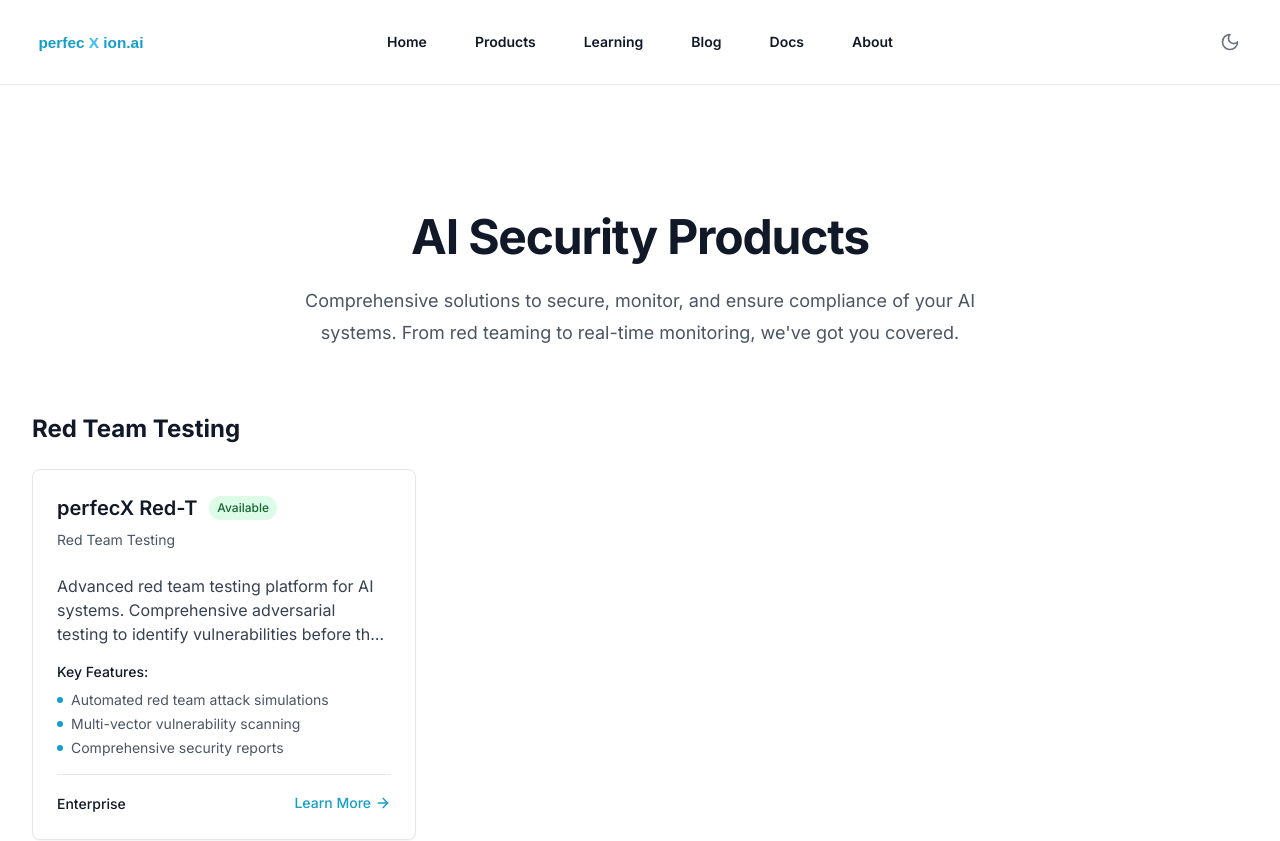
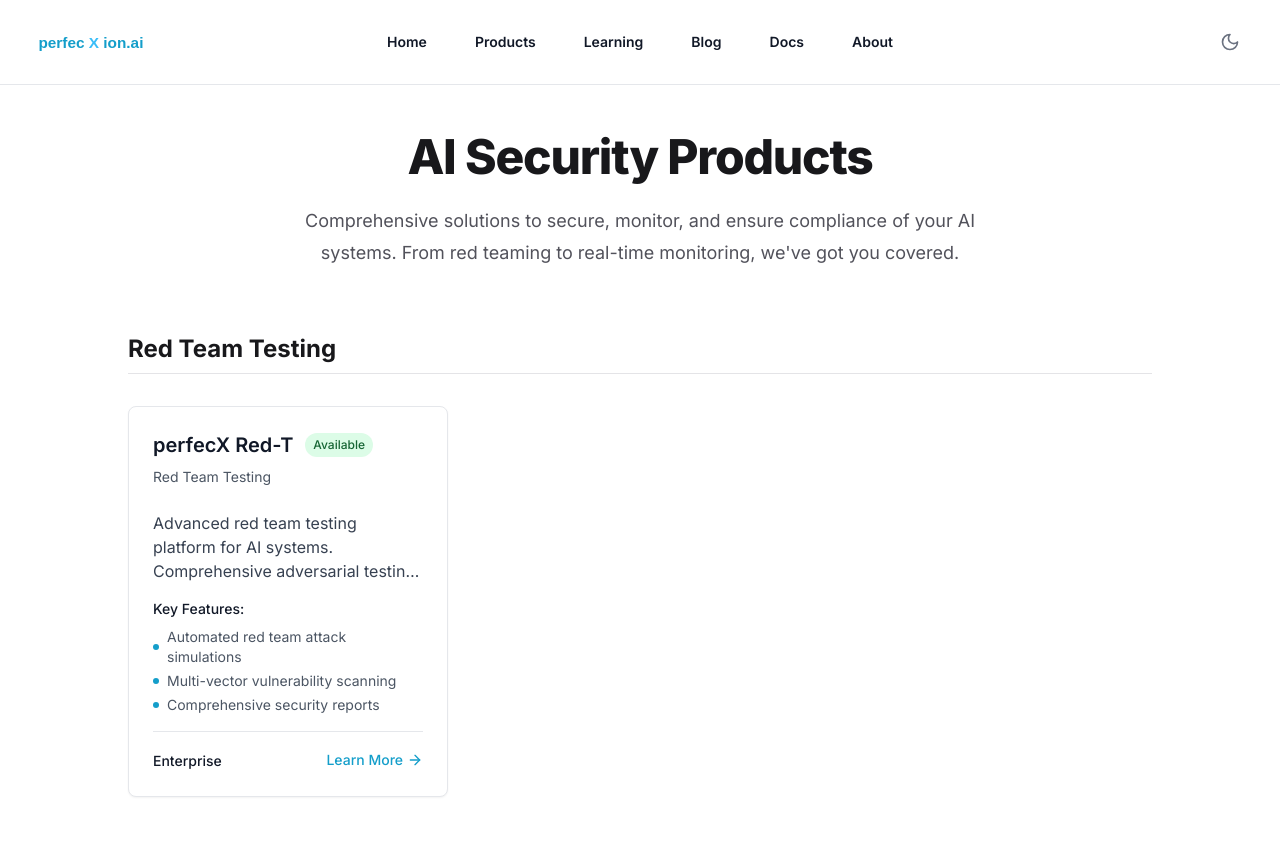
Before and after one commit to perfecxion-ai/perfecxion-site, a Next.js app: page /products in a window 1280 px wide. Shown: the top 841 px of the page. Built offline with nearby package versions, Linux system fonts and the light colour scheme.

Commit message:
Redesign blog post page

```diff
--- a/app/products/page.tsx
+++ b/app/products/page.tsx
@@ -12,40 +12,43 @@
   const categories = Array.from(new Set(products.map(p => p.category)))
 
   return (
-    <div className="bg-white dark:bg-background-dark min-h-screen">
-      <div className="mx-auto max-w-7xl px-6 py-24 sm:py-32 lg:px-8">
-        <div className="mx-auto max-w-2xl text-center mb-16">
-          <h1 className="text-4xl font-bold tracking-tight text-gray-900 dark:text-gray-100 sm:text-5xl">
+    <main className="bg-background min-h-screen">
+      <div className="flex justify-center px-4 sm:px-6 lg:px-8 pt-12 pb-24">
+        <section className="w-full max-w-5xl">
+          <header className="mb-16 text-center">
+            <h1 className="text-4xl sm:text-5xl font-extrabold tracking-tight text-zinc-900 dark:text-zinc-100 mb-4 leading-tight">
               AI Security Products
             </h1>
-          <p className="mt-6 text-lg leading-8 text-gray-600 dark:text-gray-400">
+            <p className="mt-6 text-lg leading-8 text-zinc-600 dark:text-zinc-300 max-w-2xl mx-auto">
               Comprehensive solutions to secure, monitor, and ensure compliance of your AI systems.
               From red teaming to real-time monitoring, we've got you covered.
             </p>
-        </div>
+          </header>
 
+          <div className="space-y-20">
             {categories.map(category => {
               const categoryProducts = products.filter(p => p.category === category)
               return (
-            <div key={category} className="mb-12">
-              <h2 className="text-2xl font-bold text-gray-900 dark:text-gray-100 mb-6">
+                <section key={category} className="">
+                  <h2 className="text-2xl font-bold text-zinc-900 dark:text-zinc-100 mb-8 border-b border-zinc-200 dark:border-zinc-800 pb-2">
                     {category}
                   </h2>
-              <div className="grid grid-cols-1 gap-8 sm:grid-cols-2 lg:grid-cols-3">
+                  <div className="grid grid-cols-1 sm:grid-cols-2 lg:grid-cols-3 gap-8">
                     {categoryProducts.map((product) => (
                       <ProductCard key={product.id} product={product} />
                     ))}
                   </div>
-            </div>
+                </section>
               )
             })}
+          </div>
 
-        <div className="mt-16 text-center">
-          <div className="bg-background-subtle dark:bg-background-dark-subtle rounded-lg p-8">
-            <h3 className="text-xl font-semibold text-gray-900 dark:text-gray-100 mb-4">
+          <div className="mt-24 text-center">
+            <div className="bg-zinc-50 dark:bg-zinc-800 rounded-2xl shadow p-10 max-w-2xl mx-auto">
+              <h3 className="text-2xl font-semibold text-zinc-900 dark:text-zinc-100 mb-4">
                 Need a Custom Solution?
               </h3>
-            <p className="text-gray-600 dark:text-gray-400 mb-6">
+              <p className="text-zinc-600 dark:text-zinc-300 mb-6">
                 Our team can work with you to develop custom AI security solutions
                 tailored to your specific requirements and use cases.
               </p>
@@ -54,7 +57,8 @@
               </Link>
             </div>
           </div>
+        </section>
       </div>
-    </div>
+    </main>
   )
 }
```
Lines whose indentation alone changed are shown as unchanged.
